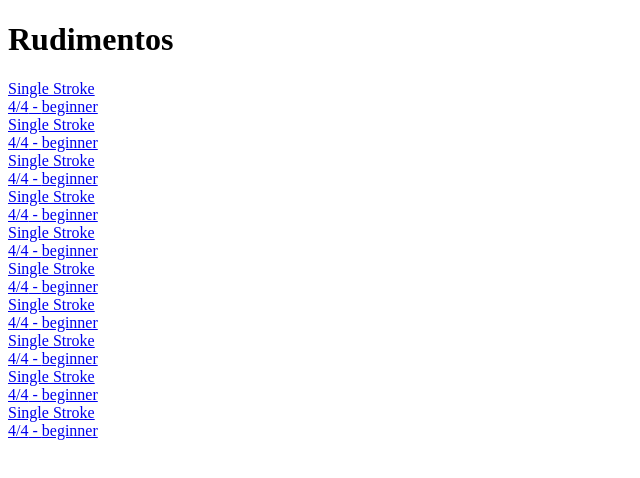
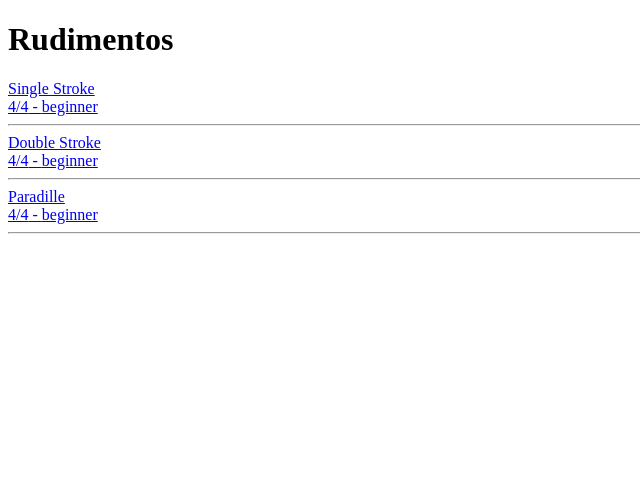
Before and after one commit to fcidade/rudiments, a React (Create React App) app: page / in a window 1280 px wide. Shown: the top 478 px of the page, without its empty margins (0-640 px from the left). Built offline with nearby package versions, Linux system fonts and the light colour scheme.

Commit message:
List books on homepage and dynamically load them on rudiments page

```diff
--- /dev/null
+++ b/src/books/index.js
@@ -0,0 +1,7 @@
+import TimeSignatures from "../music_notation/TimeSignatures";
+
+export const books = [
+    { id: 'single_stroke', name: "Single Stroke", difficulty: "beginner", timeSignature: TimeSignatures.CommonTime },
+    { id: 'double_stroke', name: "Double Stroke", difficulty: "beginner", timeSignature: TimeSignatures.CommonTime },
+    { id: 'paradille', name: "Paradille", difficulty: "beginner", timeSignature: TimeSignatures.CommonTime },
+]
--- a/src/pages/home/HomePage.jsx
+++ b/src/pages/home/HomePage.jsx
@@ -1,4 +1,6 @@
 import { Link } from "react-router-dom"
+
+import { books } from "../../books"
 
 function RudimentCard({
     id = 0,
@@ -9,15 +11,16 @@ function RudimentCard({
     return (
         <Link to={`/rudiment/${id}`}>
             {name}<br />
-            {timeSignature} - {difficulty}<br />
+            {timeSignature.getLabel()} - {difficulty}<br />
+            <hr />
         </Link>
     )
 }
 
 export default function HomePage() {
 
-    const cards = new Array(10).fill(0).map((_, i) => (
-        <RudimentCard key={i} />
+    const cards = books.map((book) => (
+        <RudimentCard key={book.id} {...book} />
     ))
 
     return (
--- a/src/pages/rudiment/RudimentPage.jsx
+++ b/src/pages/rudiment/RudimentPage.jsx
@@ -1,20 +1,22 @@
 import { useEffect, useState } from "react";
-import { Link } from "react-router-dom";
+import { Link, useParams } from "react-router-dom";
 import BulletMetronome from "../../components/metronome/BulletMetronome";
 import Metronome from "../../components/metronome/Metronome";
 import useMetronome from "../../components/metronome/useMetronome";
 import Staff from "../../components/staff/Staff";
 import useAudio from "../../hooks/useAudio";
 
-import currentBook from '../../books/paradille.json'
 import TimeSignatures from "../../music_notation/TimeSignatures";
 
 export default function RudimentPage() {
+    const { id: bookID } = useParams()
+
     const { play: playSnareSound1 } = useAudio('/assets/audio/snares/Snare 6.wav')
     const { play: playSnareSound2 } = useAudio('/assets/audio/snares/Snare 7.wav')
     const { play: playAccentSound } = useAudio('/assets/audio/tick.wav')
     const { play: playTickSound } = useAudio('/assets/audio/accent.wav')
 
+    const [book, setBook] = useState(null)
     const [isPlayingStaff, setIsPlayingStaff] = useState(false)
 
     const metronome = useMetronome({
@@ -25,9 +27,11 @@ export default function RudimentPage() {
     })
 
     useEffect(() => {
-        // metronome.togglePlay()
+        if (book === null) {
+            setBook(require(`../../books/${bookID}.json`))
+        }
         // eslint-disable-next-line react-hooks/exhaustive-deps
-    }, [])
+    }, [book])
 
     const playSnare = (hand) => {
         if (hand.toLocaleLowerCase() === "left") {
@@ -48,7 +52,7 @@ export default function RudimentPage() {
             <h1>Single Stroke</h1>
             <Staff
                 metronome={metronome}
-                book={currentBook}
+                book={book}
                 playSnare={playSnare}
                 isPlaying={isPlayingStaff}
                 setIsPlaying={setIsPlayingStaff} />
```
